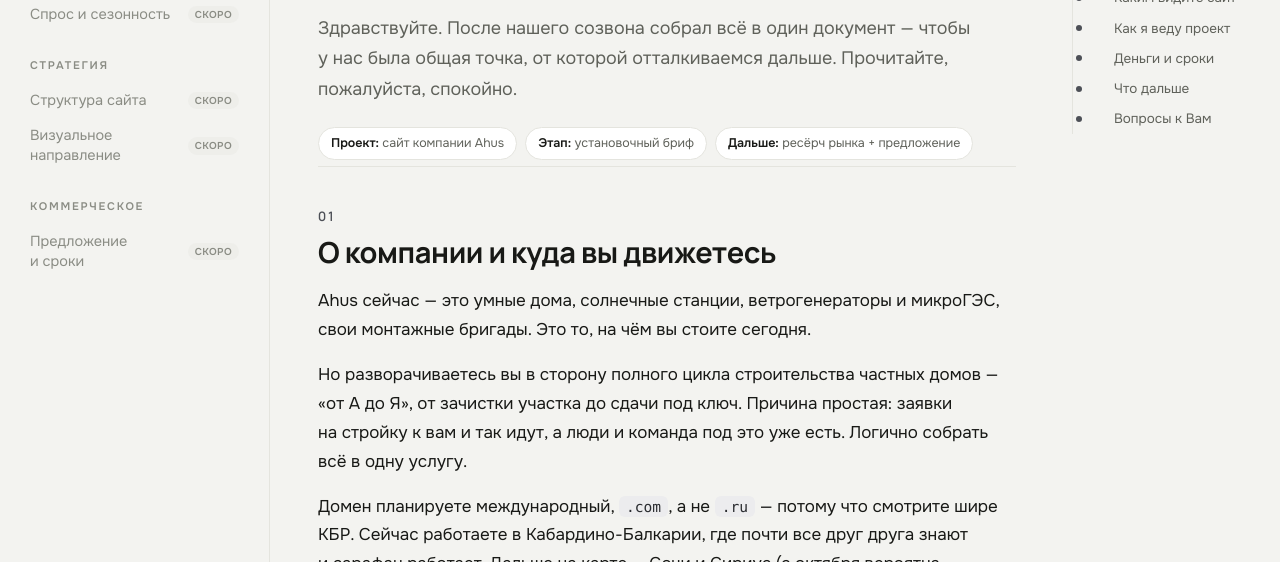
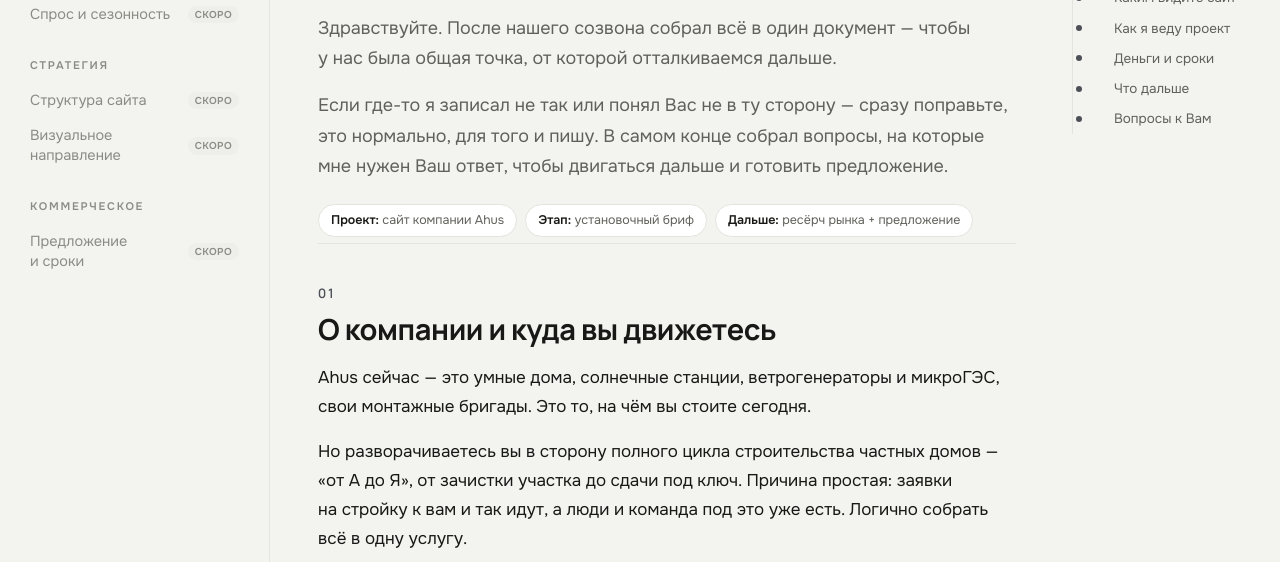
Before and after one commit to rustymetalklp-collab/ahus-summary, a plain HTML site: page index.html in a window 1280 px wide. Shown: the part 238-800 px from the top of the page. Drawn offline with Linux system fonts and the light colour scheme.

Commit message:
portal: вступление — убрал только «Прочитайте, пожалуйста, спокойно», вернул второй абзац

```diff
--- a/index.html
+++ b/index.html
@@ -327,7 +327,8 @@
       </div>
 
       <h1 class="reveal">Хусейн, вот как я зафиксировал наш разговор</h1>
-      <p class="lead reveal">Здравствуйте. После нашего созвона собрал всё в один документ — чтобы у нас была общая точка, от которой отталкиваемся дальше. Прочитайте, пожалуйста, спокойно.</p>
+      <p class="lead reveal">Здравствуйте. После нашего созвона собрал всё в один документ — чтобы у нас была общая точка, от которой отталкиваемся дальше.</p>
+      <p class="lead reveal">Если где-то я записал не так или понял Вас не в ту сторону — сразу поправьте, это нормально, для того и пишу. В самом конце собрал вопросы, на которые мне нужен Ваш ответ, чтобы двигаться дальше и готовить предложение.</p>
 
       <div class="meta-row reveal">
         <span class="chip"><b>Проект:</b> сайт компании Ahus</span>
```
